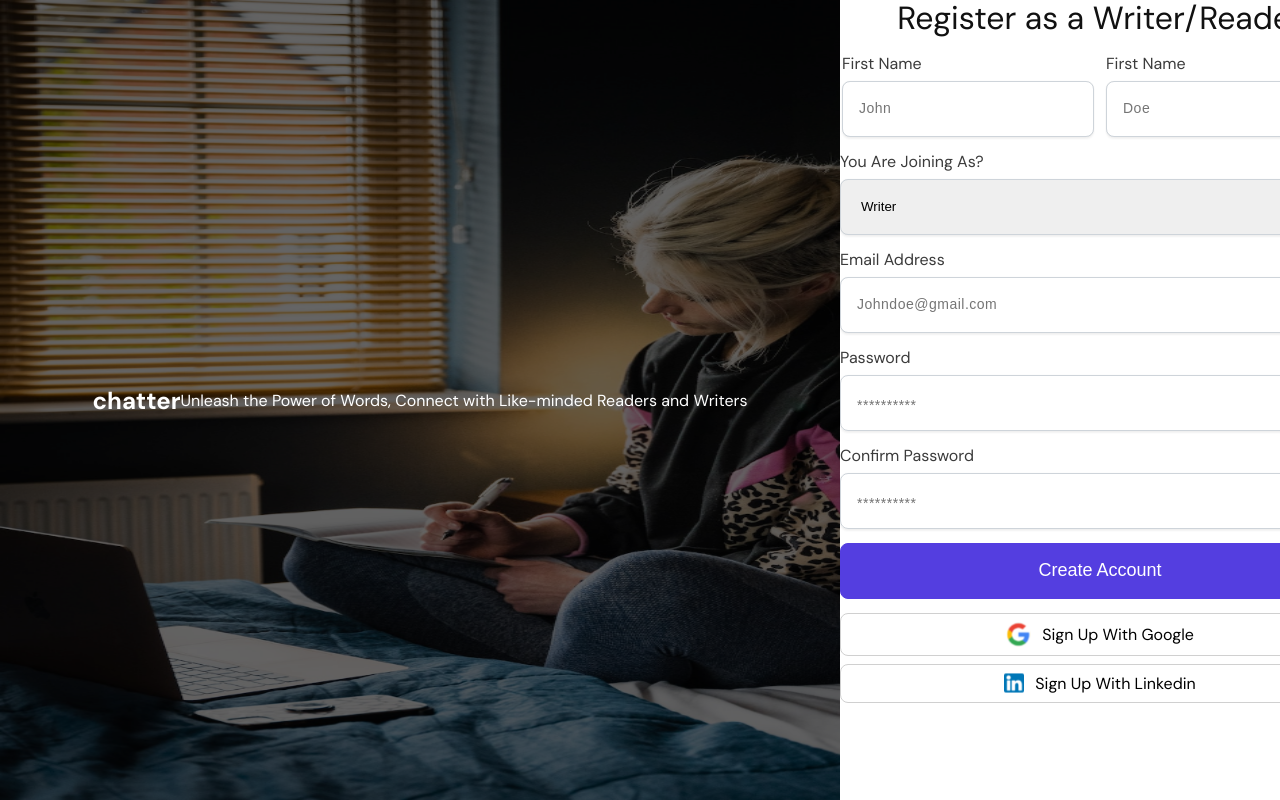
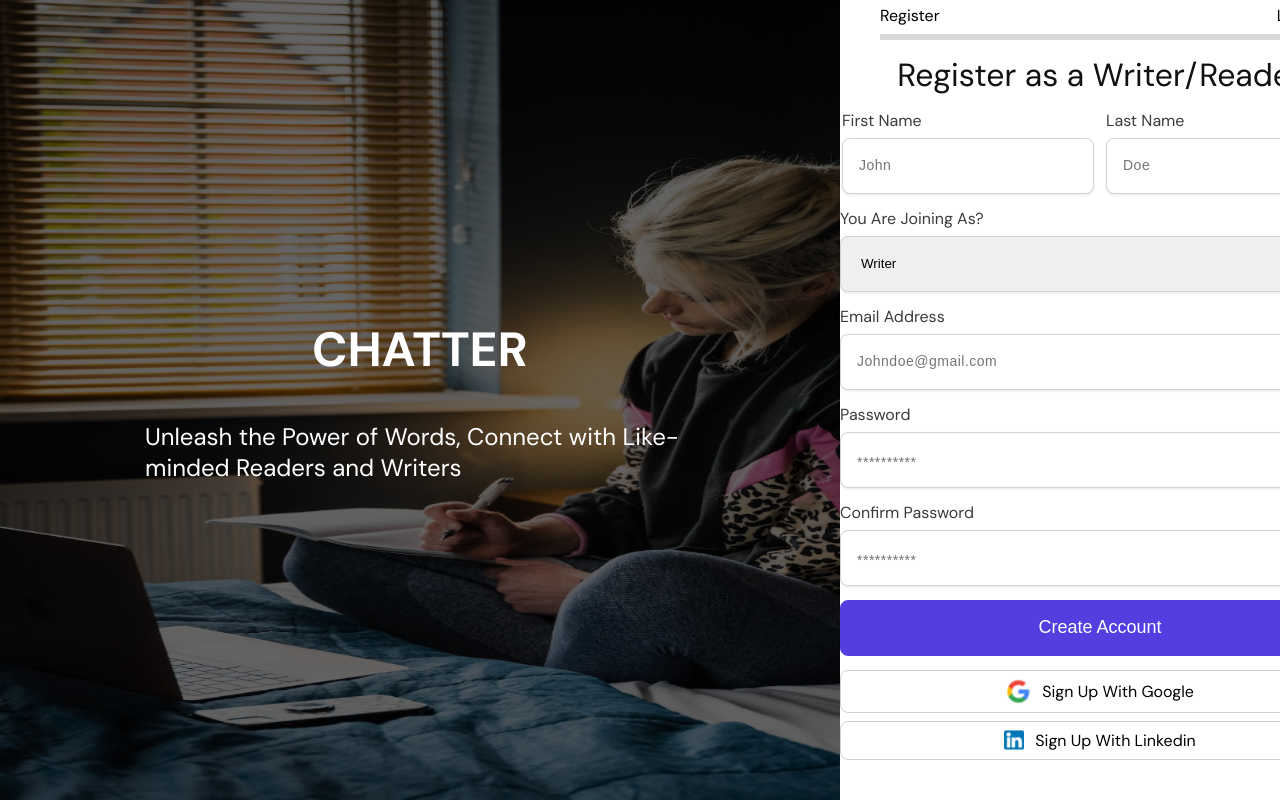
Before and after one commit to okhuaroboosayuki/chatter, a React (Create React App) app: page / in a window 1280 px wide. Built offline with nearby package versions, Linux system fonts and the light colour scheme.

Commit message:
moved sign up code to SignUp component

```diff
--- a/src/pages/SignIn.tsx
+++ b/src/pages/SignIn.tsx
@@ -1,19 +1,42 @@
+// import { useEffect, useRef } from "react";
 import "../styles/scss/sign-in.scss";
-import GoogleIcon from "../icons/GoogleIcon";
-import VisibilityOutlinedIcon from "@mui/icons-material/VisibilityOutlined";
+import { SignUp } from "../components/SignUp";
+// import { Login } from "../components/Login";
+import { SignInHeader } from "../components/SignInHeader";
 
 export const SignIn = () => {
+  // const blurredImageDivRef = useRef<HTMLDivElement>(null);
+  // const imgRef = useRef<HTMLImageElement>(null);
+
+  // const loaded = () => {
+  //   if (blurredImageDivRef.current) {
+  //     blurredImageDivRef.current.classList.add("loaded");
+  //   }
+  // };
+
+  // useEffect(() => {
+  //   if (imgRef.current && imgRef.current.complete) {
+  //     loaded();
+  //   } else if (imgRef.current) {
+  //     imgRef.current.addEventListener("load", loaded);
+  //   }
+  // }, []);
+
   return (
     <section className="register">
       <div className="register_container">
-        <div className="left">
+        <div
+          className="left"
+          // ref={blurredImageDivRef}
+        >
           <img
+            // ref={imgRef}
             src={require("../images/lady-writing-on-a-book.png")}
             alt="writer"
             loading="lazy"
           />
-          <div className="left_content">
-            <div className="left_content-container">
+          <div className="left_content-container">
+            <div className="left_content">
               <h2>chatter</h2>
               <p>
                 Unleash the Power of Words, Connect with Like-minded Readers and
@@ -25,95 +48,16 @@ export const SignIn = () => {
 
         <div className="right">
           <div className="right_container">
-            <h2>Register as a Writer/Reader</h2>
-
-            <form>
-              <div className="names">
-                <div className="input_wrapper">
-                  <label htmlFor="firstName">First Name</label>
-                  <input
-                    type="text"
-                    name="firstName"
-                    id="firstName"
-                    className="first_name_input"
-                    placeholder="John"
-                  />
-                </div>
-                <div className="input_wrapper">
-                  <label htmlFor="lastName">First Name</label>
-                  <input
-                    type="text"
-                    name="lastName"
-                    id="lastName"
-                    className="last_name_input"
-                    placeholder="Doe"
-                  />
-                </div>
-              </div>
-
-              <div className="profile_details_options input_wrapper">
-                <label htmlFor="options">You are joining as?</label>
-                <select name="options" id="options" className="options">
-                  <option value="writer">Writer</option>
-                  <option value="reader">Reader</option>
-                  <option value="reader">Writer & Reader</option>
-                </select>
-              </div>
-
-              <div className="input_wrapper">
-                <label htmlFor="email">Email Address</label>
-                <input
-                  type="email"
-                  name="email"
-                  id="email"
-                  className="email_input"
-                  placeholder="Johndoe@gmail.com"
-                />
-              </div>
-
-              <div className="input_wrapper">
-                <label htmlFor="password">Password</label>
-                <div className="input">
-                  <input
-                    type="password"
-                    name="password"
-                    id="password"
-                    placeholder="**********"
-                  />
-                  <VisibilityOutlinedIcon className="visibility_icon" />
-                </div>
-              </div>
-
-              <div className="input_wrapper">
-                <label htmlFor="confirmPassword">Confirm password</label>
-                <div className="input">
-                  <input
-                    type="password"
-                    name="confirmPassword"
-                    id="confirmPassword"
-                    placeholder="**********"
-                  />
-                  <VisibilityOutlinedIcon className="visibility_icon" />
-                </div>
-              </div>
-
-              <button type="submit">Create account</button>
-
-              <div className="or_sign_with">
-                <div className="google">
-                  <span>
-                    <GoogleIcon />
-                    <div>Sign up with google</div>
-                  </span>
-                </div>
-                <div className="linkedIn">
-                  <span>
-                    <img src={require("../images/linkedIn-icon.png")} alt="LinkedIn Icon" />
-                    <div>Sign up with Linkedin</div>
-                  </span>
-                </div>
-              </div>
-            </form>
+            <div className="links">
+              <SignInHeader to={"register/signup"} className="link_one">
+                Register
+              </SignInHeader>
+              <SignInHeader to={"register/login"} className="link_two">
+                Log In
+              </SignInHeader>
+            </div>
+            <SignUp />
+            {/* <Login /> */}
           </div>
         </div>
       </div>
```
